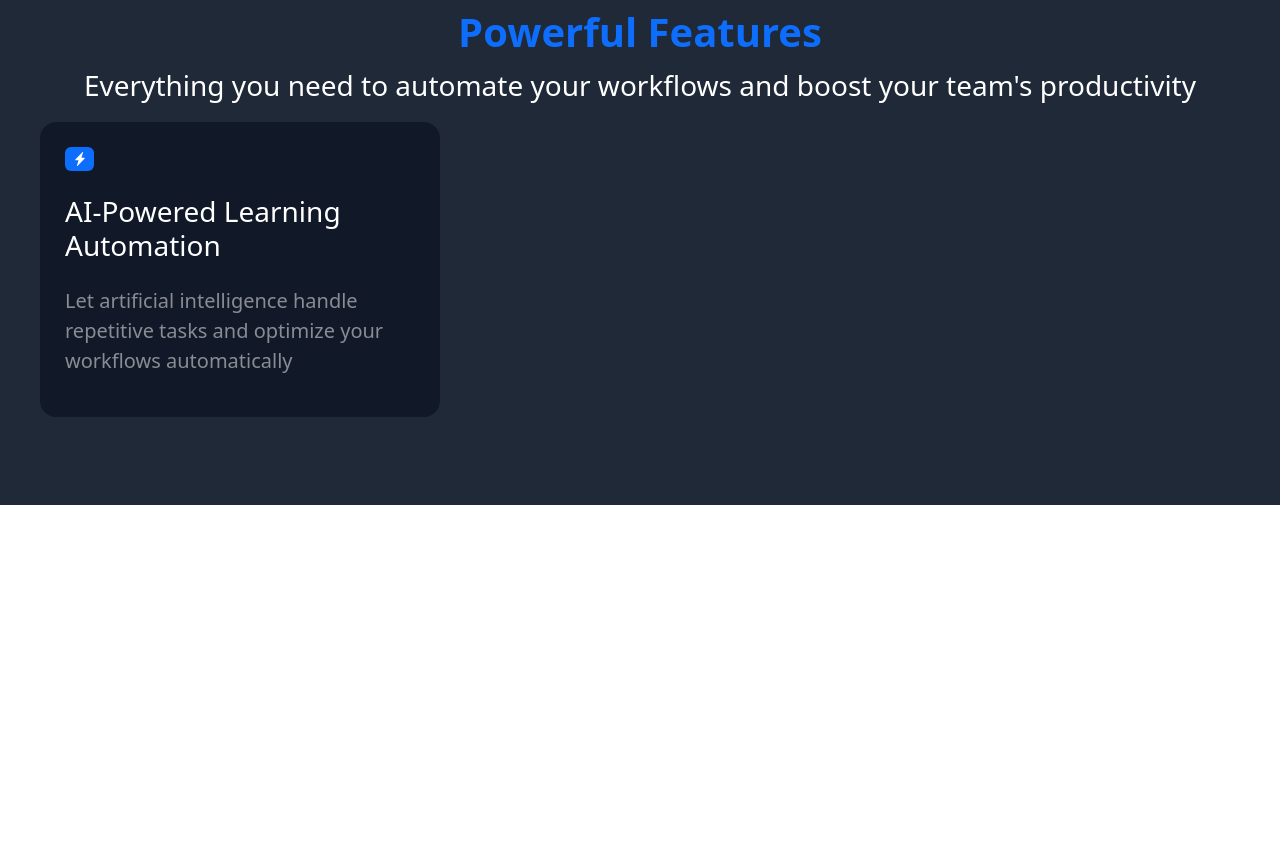
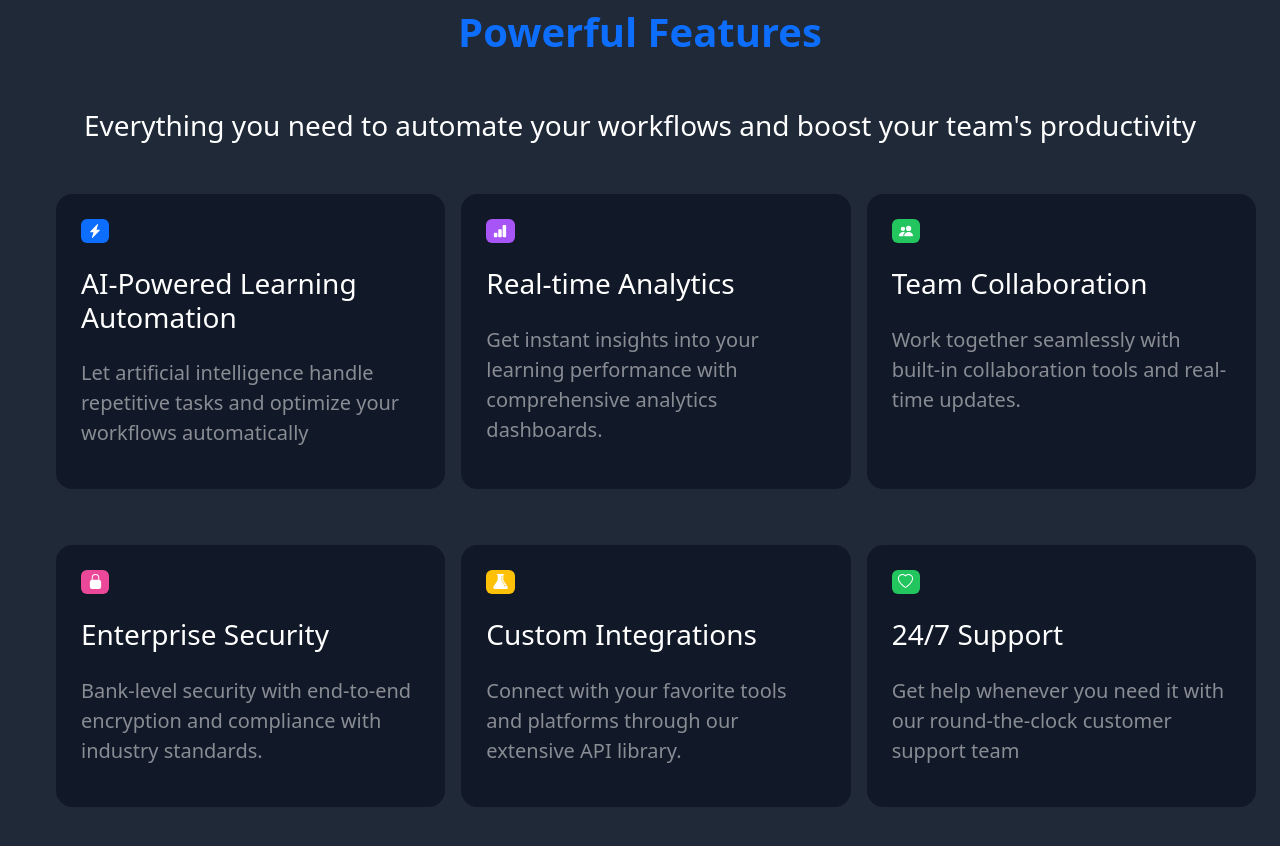
Before and after one commit to kelvin-damian/kelvin_codeKamp_task_04, a plain HTML site: page index.html in a window 1280 px wide. Shown: the part 920-1766 px from the top of the page. Before the commit the page ends 1425 px from the top, so only its background shows below. Drawn offline with nearby package versions, Linux system fonts and the light colour scheme.

Commit message:
modifications on features section

```diff
--- a/index.html
+++ b/index.html
@@ -116,14 +116,14 @@
 
     </section>
 
-    <section id="feature" style="padding: 5rem 2rem; background-color: #1F2937;">
+    <section id="feature" style="padding: 5rem 0.5rem; background-color: #1F2937;">
         <div class="text-center">
-            <h2 class="text-primary fs-1 fw-bold mb-2">Powerful Features</h2>
+            <h2 class="text-primary fs-1 fw-bold mb-5">Powerful Features</h2>
             <p class="text-white text-center fs-3 fw-normal">Everything you need to automate your workflows and boost your team's productivity</p>
         </div>
 
-        <div class="d-md-flex px-2">
-            <div class="col-md-4 mb-2 feature_summary p-4 rounded-4">
+        <div class="d-md-flex mx-5 mt-5 gap-3 mb-4">
+            <div class="col-md-4 mb-2 feature_summary p-4 rounded-4 w-35">
                 <div class="rounded text-center border-1 bg-primary col-md-1 mb-4">
                     <svg xmlns="http://www.w3.org/2000/svg" width="18" height="18" fill="currentColor" class="bi bi-lightning-charge-fill text-white pb-1" viewBox="0 0 16 16">
                         <path d="M11.251.068a.5.5 0 0 1 .227.58L9.677 6.5H13a.5.5 0 0 1 .364.843l-8 8.5a.5.5 0 0 1-.842-.49L6.323 9.5H3a.5.5 0 0 1-.364-.843l8-8.5a.5.5 0 0 1 .615-.09z"/>
@@ -141,11 +141,98 @@
 
             </div>
 
-            <div class="col-md-4 mb-2 border-dark p2 me-2">
+            <div class="col-md-4 mb-2 feature_summary p-4 rounded-4 w-35">
+                <div class="rounded text-center border-1 col-md-1 mb-4" style="background-color: #A855F7;">
+                    <svg xmlns="http://www.w3.org/2000/svg" width="18" height="18" fill="currentColor" class="bi bi-bar-chart-fill text-white pb-1" viewBox="0 0 16 16">
+                        <path d="M1 11a1 1 0 0 1 1-1h2a1 1 0 0 1 1 1v3a1 1 0 0 1-1 1H2a1 1 0 0 1-1-1zm5-4a1 1 0 0 1 1-1h2a1 1 0 0 1 1 1v7a1 1 0 0 1-1 1H7a1 1 0 0 1-1-1zm5-5a1 1 0 0 1 1-1h2a1 1 0 0 1 1 1v12a1 1 0 0 1-1 1h-2a1 1 0 0 1-1-1z"/>
+                    </svg>
+                </div>
+
+                <h2 class="text-white fs-3 fw-semi-bold mb-4">
+                    Real-time Analytics
+                </h2>
+
+                <p class="text-white-50 fw-normal fs-5">
+                    Get instant insights into your learning
+                    performance with comprehensive analytics
+                    dashboards.
+                </p>
 
             </div>
 
-            <div class="col-md-4 mb-2 border-dark">
+            <div class="col-md-4 mb-2 feature_summary p-4 rounded-4  w-35">
+                <div class="rounded text-center border-1 col-md-1 mb-4" style="background-color: #22C55E;">
+                    <svg xmlns="http://www.w3.org/2000/svg" width="18" height="18" fill="currentColor" class="bi bi-people-fill text-white pb-1" viewBox="0 0 16 16">
+                        <path d="M7 14s-1 0-1-1 1-4 5-4 5 3 5 4-1 1-1 1zm4-6a3 3 0 1 0 0-6 3 3 0 0 0 0 6m-5.784 6A2.24 2.24 0 0 1 5 13c0-1.355.68-2.75 1.936-3.72A6.3 6.3 0 0 0 5 9c-4 0-5 3-5 4s1 1 1 1zM4.5 8a2.5 2.5 0 1 0 0-5 2.5 2.5 0 0 0 0 5"/>
+                    </svg>
+                </div>
+
+                <h2 class="text-white fs-3 fw-semi-bold mb-4">
+                    Team Collaboration
+                </h2>
+
+                <p class="text-white-50 fw-normal fs-5">
+                    Work together seamlessly with built-in
+                    collaboration tools and real-time updates.
+                </p>
+
+            </div>
+
+
+        </div>
+
+        <div class="d-md-flex mx-5 mt-5 gap-3">
+            <div class="col-md-4 mb-2 feature_summary p-4 rounded-4 w-35">
+                <div class="rounded text-center border-1 col-md-1 mb-4" style="background-color: #EC4899;">
+                    <svg xmlns="http://www.w3.org/2000/svg" width="19" height="19" fill="currentColor" class="bi bi-lock-fill text-white pb-1" viewBox="0 0 16 16">
+                        <path fill-rule="evenodd" d="M8 0a4 4 0 0 1 4 4v2.05a2.5 2.5 0 0 1 2 2.45v5a2.5 2.5 0 0 1-2.5 2.5h-7A2.5 2.5 0 0 1 2 13.5v-5a2.5 2.5 0 0 1 2-2.45V4a4 4 0 0 1 4-4m0 1a3 3 0 0 0-3 3v2h6V4a3 3 0 0 0-3-3"/>
+                      </svg>
+                </div>
+
+                <h2 class="text-white fs-3 fw-semi-bold mb-4">
+                    Enterprise Security
+                </h2>
+
+                <p class="text-white-50 fw-normal fs-5">
+                    Bank-level security with end-to-end
+                    encryption and compliance with industry standards.
+                </p>
+
+            </div>
+
+            <div class="col-md-4 mb-2 feature_summary p-4 rounded-4 w-35">
+                <div class="rounded text-center border-1 col-md-1 mb-4 bg-warning">
+                    <svg xmlns="http://www.w3.org/2000/svg" width="19" height="19" fill="currentColor" class="bi bi-flask-fill text-white pb-1" viewBox="0 0 16 16">
+                        <path d="M11.5 0a.5.5 0 0 1 0 1H11v5.358l4.497 7.36c.099.162.16.332.192.503l.013.063.008.083q.006.053.007.107l-.003.09q-.001.047-.005.095-.006.053-.017.106l-.016.079q-.012.049-.028.096l-.028.086a1.5 1.5 0 0 1-.17.322 1.5 1.5 0 0 1-.395.394q-.04.028-.082.054-.045.026-.095.049l-.073.035-.09.033q-.05.02-.103.034-.04.01-.08.017-.053.012-.108.021l-.006.002-.202.013H1.783l-.214-.015a1.503 1.503 0 0 1-1.066-2.268L5 6.359V1h-.5a.499.499 0 0 1-.354-.854A.5.5 0 0 1 4.5 0zm.5 12a.5.5 0 0 0 0 1h1.885l-.61-1zm-1-2a.5.5 0 0 0 0 1h1.664l-.612-1zm-1-2a.5.5 0 0 0 0 1h1.441l-.61-1zM9 6a.5.5 0 0 0 0 1h1.22l-.147-.24A.5.5 0 0 1 10 6.5V6zm0-2a.5.5 0 0 0 0 1h1V4zm0-2a.5.5 0 0 0 0 1h1V2z"/>
+                    </svg>
+                </div>
+
+                <h2 class="text-white fs-3 fw-semi-bold mb-4">
+                    Custom Integrations
+                </h2>
+
+                <p class="text-white-50 fw-normal fs-5">
+                    Connect with your favorite tools and
+                    platforms through our extensive API library.
+                </p>
+
+            </div>
+
+            <div class="col-md-4 mb-2 feature_summary p-4 rounded-4  w-35">
+                <div class="rounded text-center border-1 col-md-1 mb-4" style="background-color: #22C55E;">
+                    <svg xmlns="http://www.w3.org/2000/svg" width="19" height="19" fill="currentColor" class="bi bi-heart text-white pb-1" viewBox="0 0 16 16">
+                        <path d="m8 2.748-.717-.737C5.6.281 2.514.878 1.4 3.053c-.523 1.023-.641 2.5.314 4.385.92 1.815 2.834 3.989 6.286 6.357 3.452-2.368 5.365-4.542 6.286-6.357.955-1.886.838-3.362.314-4.385C13.486.878 10.4.28 8.717 2.01zM8 15C-7.333 4.868 3.279-3.04 7.824 1.143q.09.083.176.171a3 3 0 0 1 .176-.17C12.72-3.042 23.333 4.867 8 15"/>
+                    </svg>
+                </div>
+
+                <h2 class="text-white fs-3 fw-semi-bold mb-4">
+                    24/7 Support
+                </h2>
+
+                <p class="text-white-50 fw-normal fs-5">
+                    Get help whenever you need it with our
+                    round-the-clock customer support team
+                </p>
 
             </div>
 
```
